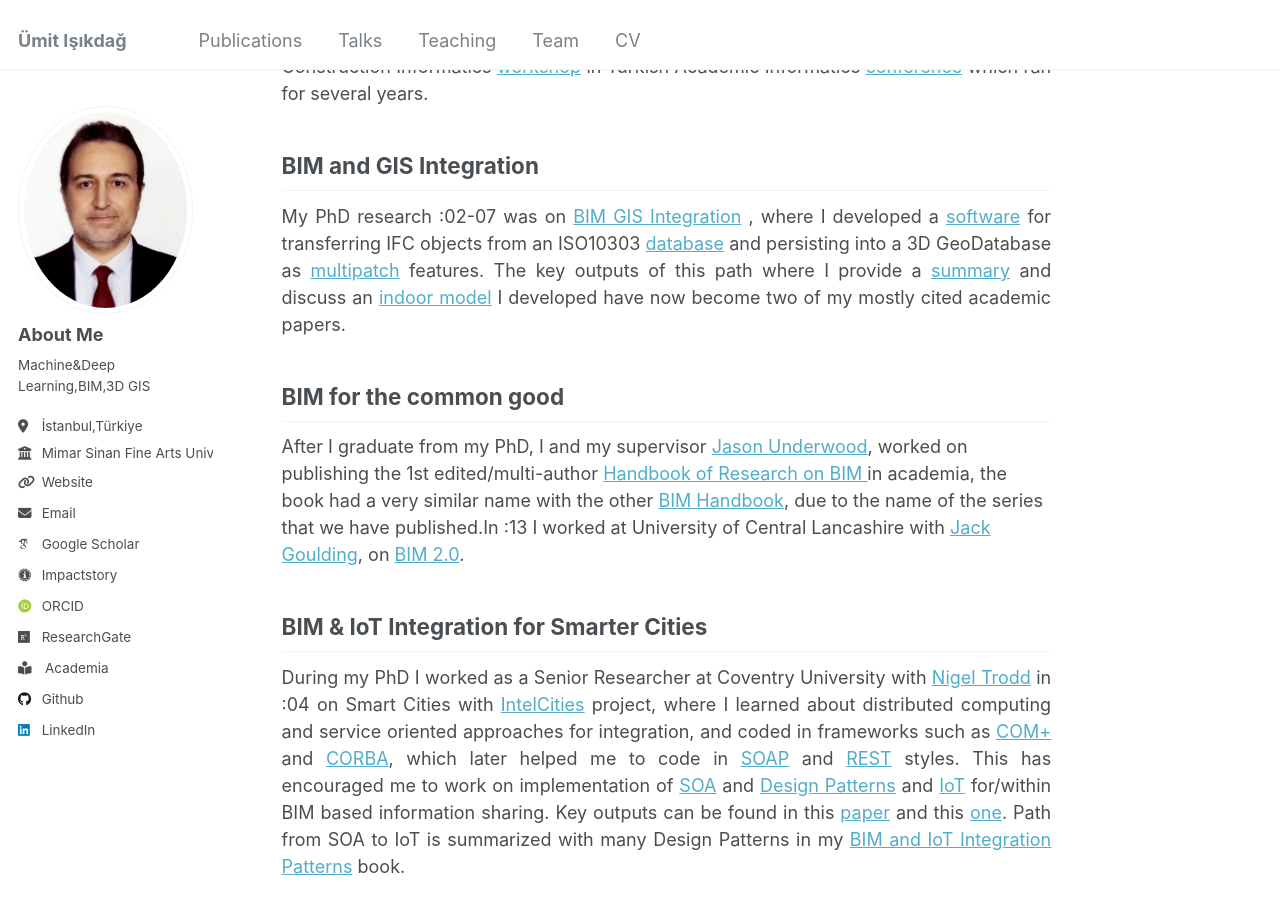
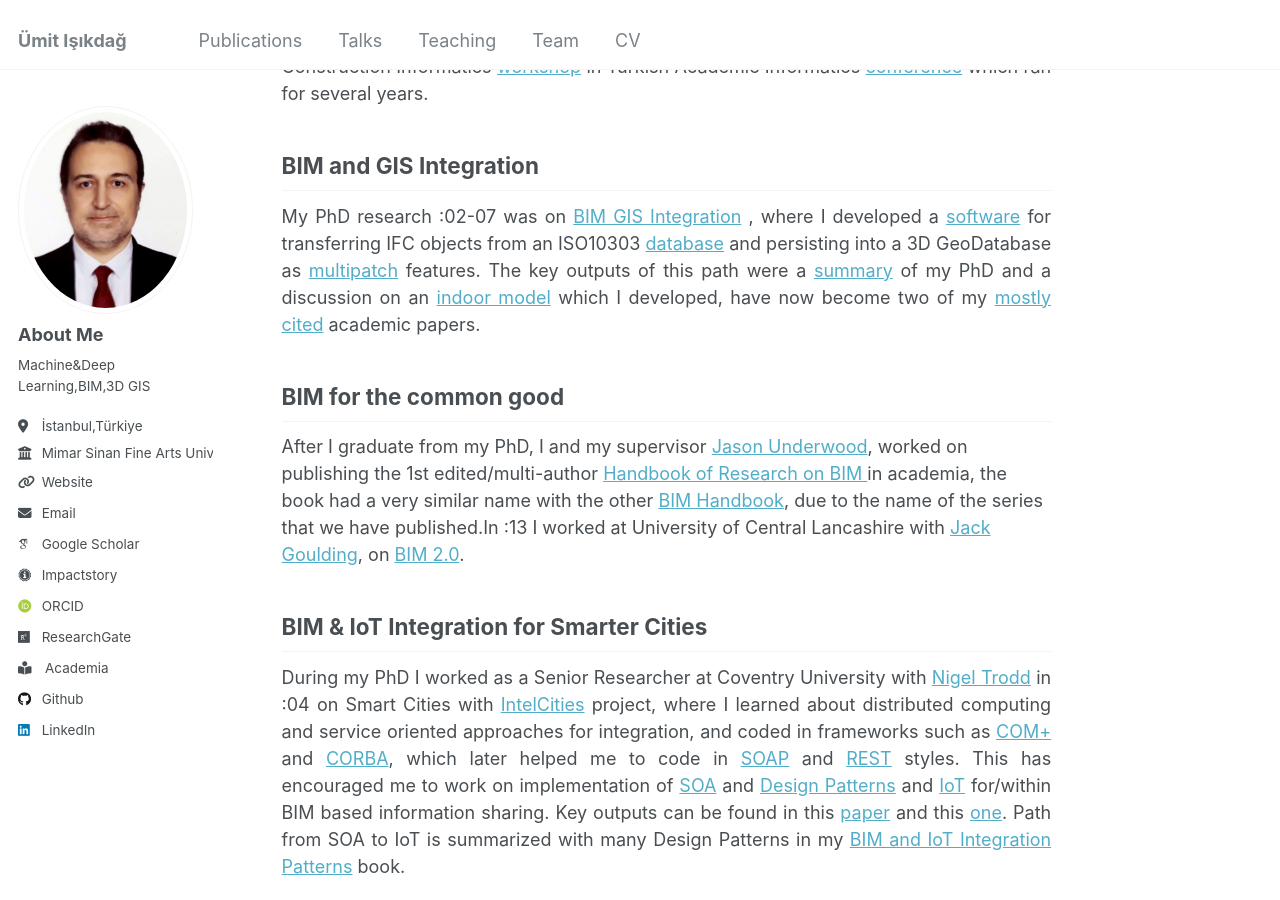
Before and after one commit to uisikdag/uisikdag.github.io, a Jekyll site: the page built from _pages/about.md, in a window 1280 px wide and 900 px high, scrolled down 742 px. Built offline with Jekyll 4.4.1, drawn with Linux system fonts in a browser that asks for light colours; some web fonts are replaced.

Commit message:
Update about.md

```diff
--- a/_pages/about.md
+++ b/_pages/about.md
@@ -41,8 +41,8 @@ BIM and GIS Integration
  My PhD research :02-07 was on [BIM GIS Integration](https://salford-repository.worktribe.com/output/1434038/towards-the-implementation-of-building-information-models-in-geospatial-context)
 , where I developed a [software](https://www.youtube.com/playlist?list=PLjWRQUTDgLAPZ0EGWbw3UMj27GU4nMYFZ) for transferring IFC objects from an ISO10303 [database](https://jotneconnect.com/products/express-data-manager/)
  and persisting into a 3D GeoDatabase as [multipatch](https://www.esri.com/content/dam/esrisites/sitecore-archive/Files/Pdfs/library/whitepapers/pdfs/multipatch-geometry-type.pdf) features.
-The key outputs of this path where I provide a [summary](https://www.sciencedirect.com/science/article/abs/pii/S1474034608000499) and discuss an [indoor model](https://www.sciencedirect.com/science/article/abs/pii/S0198971513000434)
-I developed have now become two of my mostly cited academic papers.
+The key outputs of this path were a [summary](https://www.sciencedirect.com/science/article/abs/pii/S1474034608000499) of my PhD and a discussion on an [indoor model](https://www.sciencedirect.com/science/article/abs/pii/S0198971513000434)
+which I developed, have now become two of my [mostly cited](https://scholar.google.com.tr/citations?hl=tr&authuser=1&user=weQbA-EAAAAJ) academic papers.
 {: style="text-align: justify;"}
 
 BIM for the common good
```
